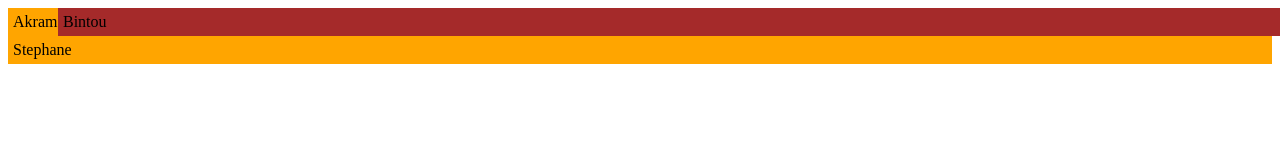
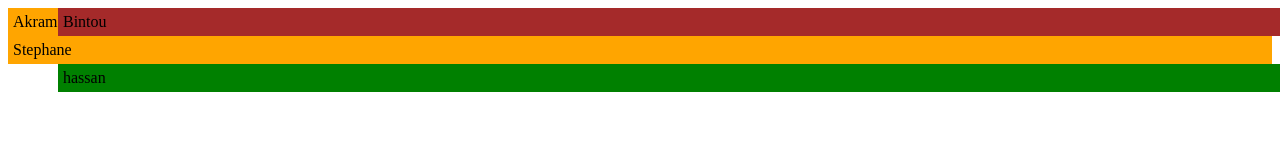
Before and after one commit to saoT/merge-training, a plain HTML site: page index.html in a window 1280 px wide. Shown: the top 160 px of the page. Drawn offline with Linux system fonts and the light colour scheme.

Commit message:
add hassan

```diff
--- a/index.css
+++ b/index.css
@@ -65,3 +65,6 @@
 #stephane {
 	background-color: blue;
 }
+#hassan {
+	background-color: green;
+}
--- a/index.html
+++ b/index.html
@@ -68,6 +68,10 @@
 	<div class="=profil">
 	<div class="name" id="akram">Stephane</div>
 	</div>
+</div>
+<div class="profil">
+  <div class="name" id="hassan">hassan</div>
+</div>
 
 
 </body>
```
